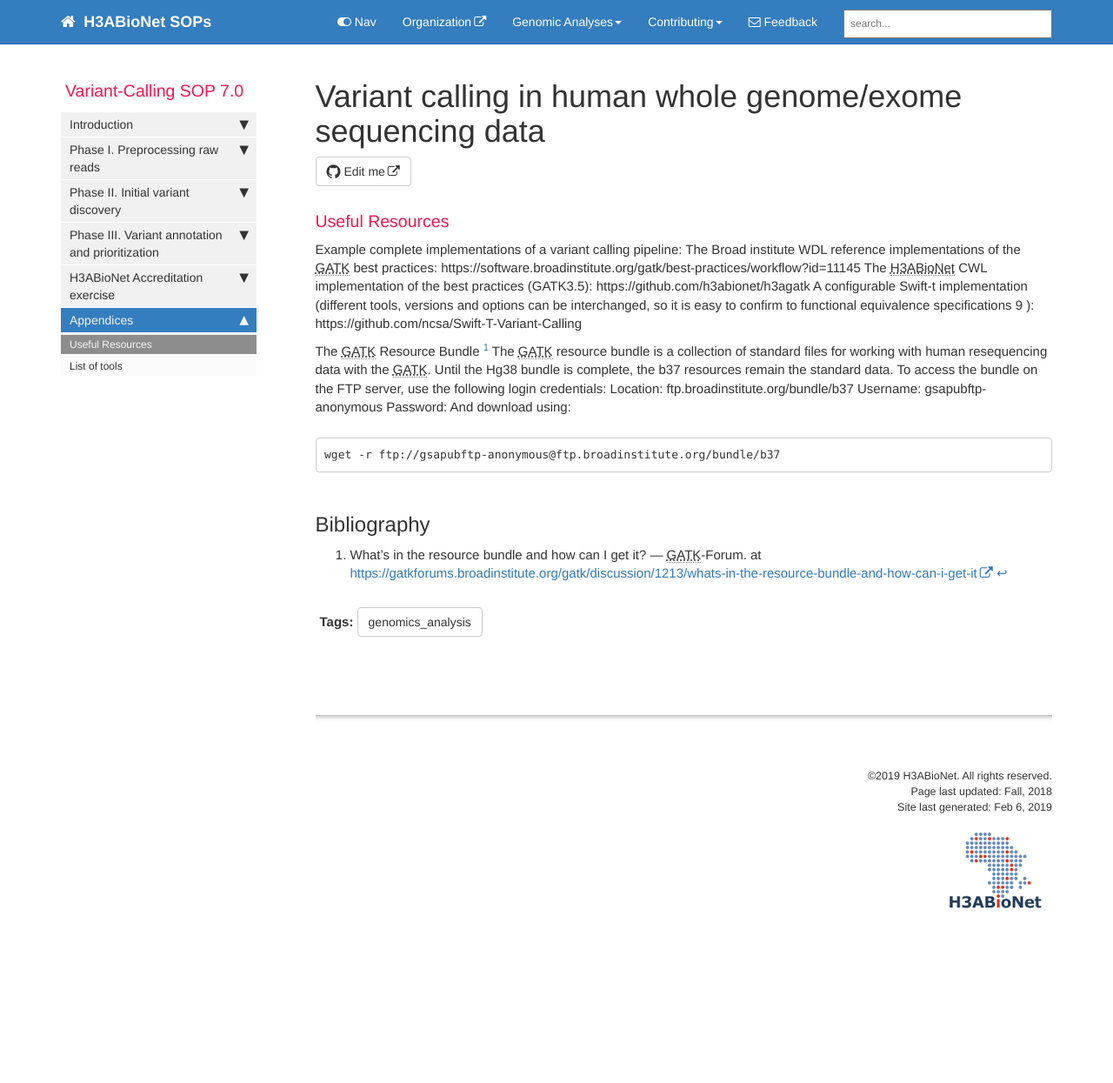
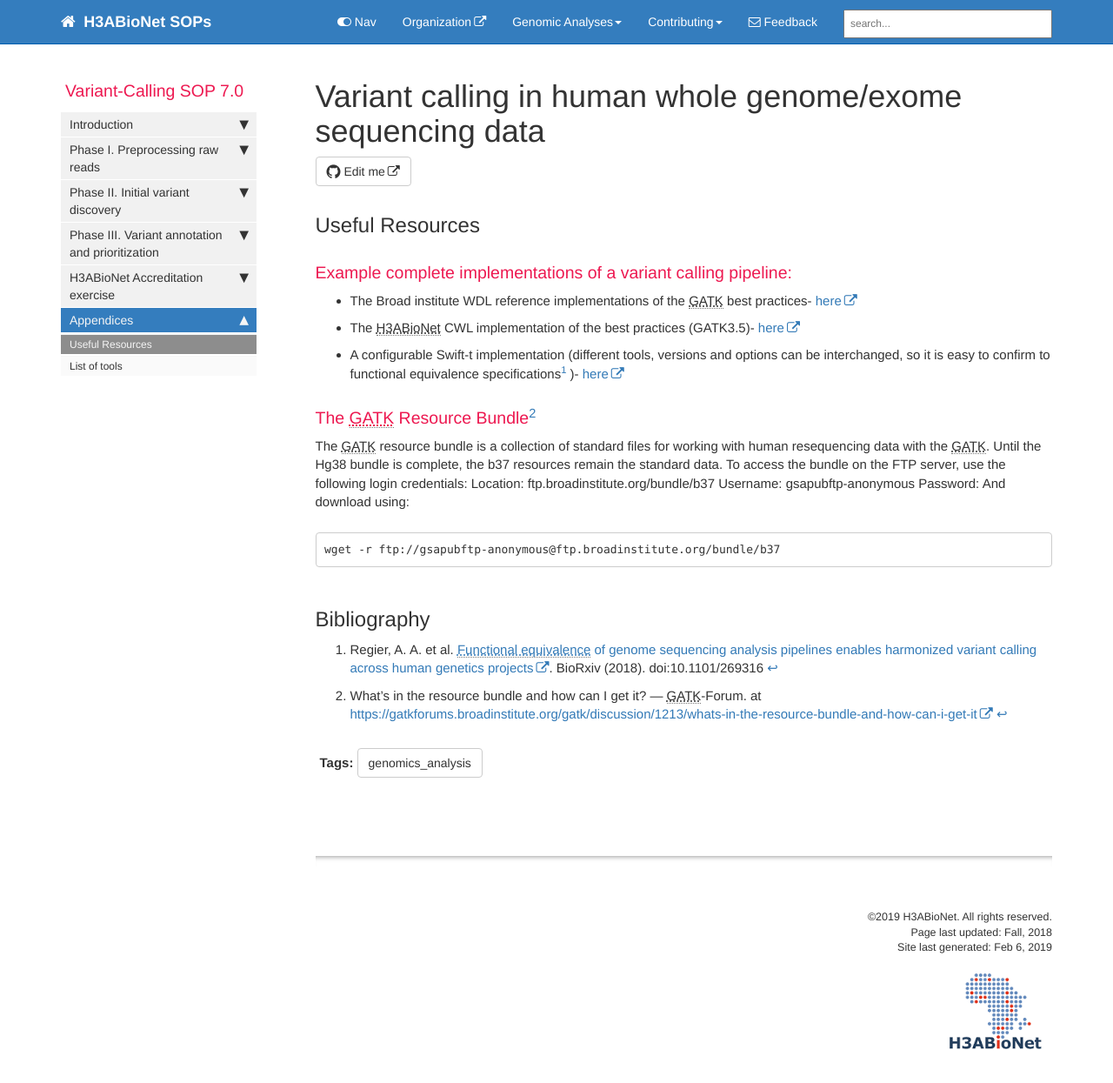
Before and after one commit to h3abionet/H3ABionet-SOPs, a Jekyll site: the page built from pages/genomics_analysis/Variant-Calling/Variant-Calling-6-1.md, in a window 1280 px wide and 1287 px high. Shown: the top 1245 px of the window at 87% size. Built offline with Jekyll 4.4.1, drawn with Linux system fonts in a browser that asks for light colours; nearby versions of some CDN libraries; comment, search, counter and statistics services are not loaded.

Commit message:
format appendix 1 for VarCall SOP

```diff
--- a/pages/genomics_analysis/Variant-Calling/Variant-Calling-6-1.md
+++ b/pages/genomics_analysis/Variant-Calling/Variant-Calling-6-1.md
@@ -15,17 +15,16 @@ authors:
  - Faisal_Fadlelmola
  - Luidmila_Mainzer
 ---
-### Useful Resources {#useful-resources}
+## Useful Resources {#useful-resources}
 
-Example complete implementations of a variant calling pipeline:
-The Broad institute WDL reference implementations of the GATK best practices:
-https://software.broadinstitute.org/gatk/best-practices/workflow?id=11145
-The H3ABioNet CWL implementation of the best practices (GATK3.5):
-https://github.com/h3abionet/h3agatk
-A configurable Swift-t implementation (different tools, versions and options can be interchanged, so it is easy to confirm to functional equivalence specifications 9 ):
-https://github.com/ncsa/Swift-T-Variant-Calling
+### Example complete implementations of a variant calling pipeline:
 
-The GATK Resource Bundle [^51]
+* The Broad institute WDL reference implementations of the GATK best practices- [here](https://software.broadinstitute.org/gatk/best-practices/workflow?id=11145)
+* The H3ABioNet CWL implementation of the best practices (GATK3.5)- [here](https://github.com/h3abionet/h3agatk)
+* A configurable Swift-t implementation (different tools, versions and options can be interchanged, so it is easy to confirm to functional equivalence specifications[^9] )- [here](https://github.com/ncsa/Swift-T-Variant-Calling )
+
+### The GATK Resource Bundle[^51]
+
 The GATK resource bundle is a collection of standard files for working with human resequencing data with the GATK. Until the Hg38 bundle is complete, the b37 resources remain the standard data. To access the bundle on the FTP server, use the following login credentials:
 Location: ftp.broadinstitute.org/bundle/b37
 Username: gsapubftp-anonymous
```
